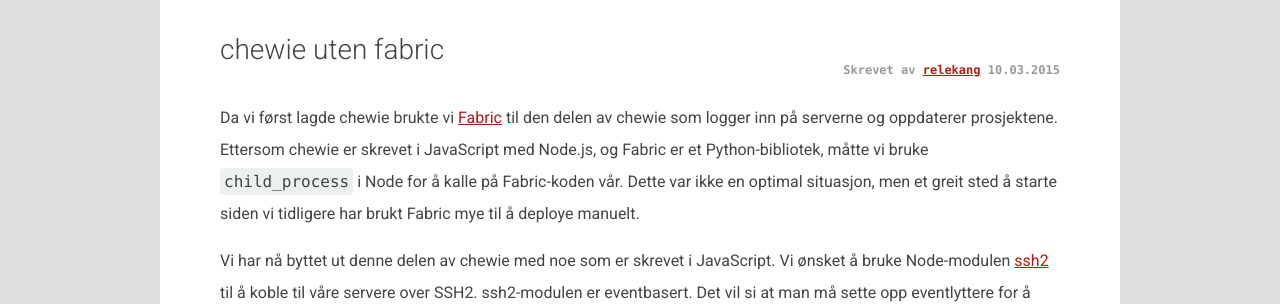
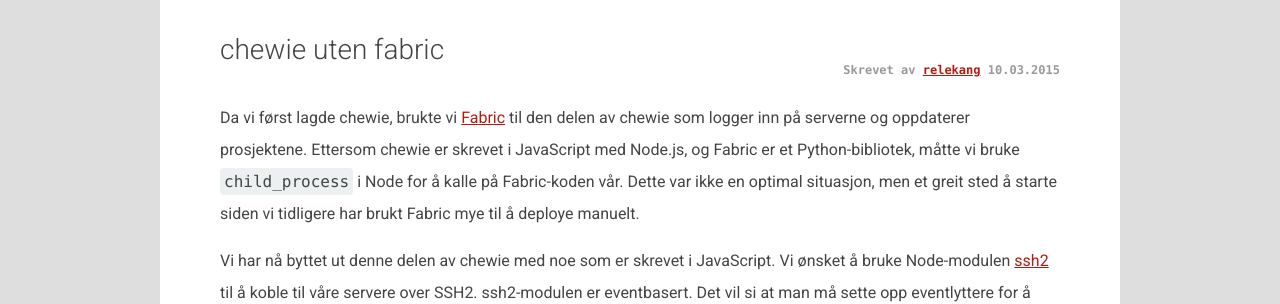
Before and after one commit to webkom/webkom.github.io, a Jekyll site: the page built from _posts/2015-03-10-chewie-uten-fabric.md, in a window 1280 px wide. Shown: the part 171-475 px from the top of the page. Built offline with Jekyll 4.4.1, drawn with Linux system fonts in a browser that asks for light colours; nearby versions of some CDN libraries; comment, search, counter and statistics services are not loaded.

Commit message:
Missing comma

```diff
--- a/_posts/2015-03-10-chewie-uten-fabric.md
+++ b/_posts/2015-03-10-chewie-uten-fabric.md
@@ -6,7 +6,7 @@ author: relekang
 ---
 
 
-Da vi først lagde chewie brukte vi [Fabric](http://www.fabfile.org/) til den
+Da vi først lagde chewie, brukte vi [Fabric](http://www.fabfile.org/) til den
 delen av chewie som logger inn på serverne og oppdaterer prosjektene. Ettersom
 chewie er skrevet i JavaScript med Node.js, og Fabric er et Python-bibliotek,
 måtte vi bruke `child_process` i Node for å kalle på Fabric-koden vår. Dette
```
